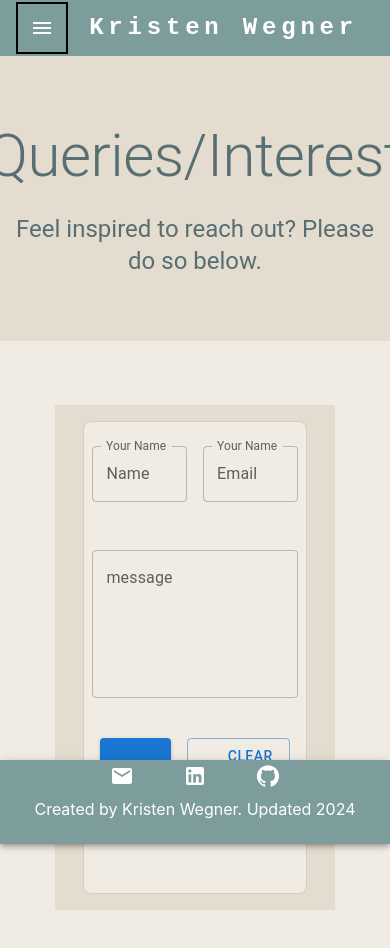
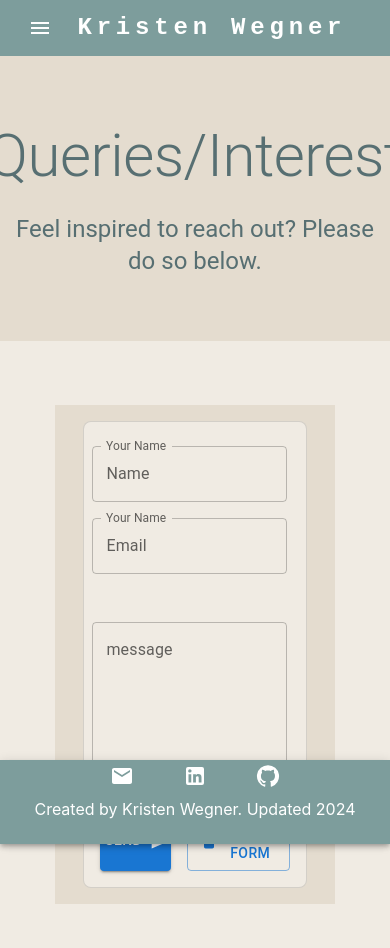
Before and after one commit to klwegner/react-portfolio, a React (Create React App) app: page /contact in a window 390 px wide. Shown: the top 948 px of the page. Built offline with nearby package versions, Linux system fonts and the light colour scheme.

Commit message:
small fixed

```diff
--- a/src/components/Navbar.js
+++ b/src/components/Navbar.js
@@ -51,7 +51,7 @@ const Navbar = () => {
 return (
   <AppBar position="static" sx={{bgcolor:'#7D9D9C'}}>
     <Container maxWidth="100%" sx={{display:'flex'}} >
-    <Toolbar disableGutters sx={{ display: 'flex', width: '100vw', margin: 0, justifyContent: 'space-between'}}>
+    <Toolbar disableGutters sx={{ display: 'flex', width: '100vw', marginRight: '3vw', justifyContent: 'space-between'}}>
 
     {/* shown at large size */}
 
@@ -69,6 +69,7 @@ return (
             letterSpacing: '.3rem',
             color: 'inherit',
             textDecoration: 'none',
+            marginRight:2
           }}
         >
           Kristen Wegner
@@ -77,7 +78,7 @@ return (
 
 {/* hidden at large size */}
 
-        <Box sx={{ border: '2px solid black', display: { xs: 'flex', md: 'none' } }}>
+        <Box sx={{display: { xs: 'flex', md: 'none' } }}>
           <IconButton
             size="large"
             aria-label="account of current user"
--- a/src/pages/ContactPage.js
+++ b/src/pages/ContactPage.js
@@ -1,52 +1,46 @@
-import * as React from 'react';
-import Box from '@mui/material/Box';
-import InputAdornment from '@mui/material/InputAdornment';
-import TextField from '@mui/material/TextField';
+import * as React from "react";
+import Box from "@mui/material/Box";
+import InputAdornment from "@mui/material/InputAdornment";
+import TextField from "@mui/material/TextField";
 import ContactMe from "../components/ContactMe";
-import '../styles/ContactPage.css';
-import { Message } from '@mui/icons-material';
-import Button from '@mui/material/Button';
-import DeleteIcon from '@mui/icons-material/Delete';
-import SendIcon from '@mui/icons-material/Send';
-import Stack from '@mui/material/Stack';
-import Typography from '@mui/material/Typography';
-import Container from '@mui/material/Container';
-import List from '@mui/material/List';
-
-
-
+import "../styles/ContactPage.css";
+import { Message } from "@mui/icons-material";
+import Button from "@mui/material/Button";
+import DeleteIcon from "@mui/icons-material/Delete";
+import SendIcon from "@mui/icons-material/Send";
+import Stack from "@mui/material/Stack";
+import Typography from "@mui/material/Typography";
+import Container from "@mui/material/Container";
+import List from "@mui/material/List";
 
 const ContactPage = () => {
-
- const [message, setMessage] = React.useState('');
-
-
+  const [message, setMessage] = React.useState("");
 
   const style = {
     py: 0,
-  width: '100%',
-  maxWidth: '90%',
+    width: "100%",
+    maxWidth: "90%",
     borderRadius: 2,
-  border: '1px solid',
-  borderColor: 'divider',
-  backgroundColor: '#F0EBE3', //main color
+    border: "1px solid",
+    borderColor: "divider",
+    backgroundColor: "#F0EBE3", //main color
   };
 
-  const style2= {
+  const style2 = {
     p: 2,
-backgroundColor:'#E4DCCF', //creamish green
-    display: 'flex',
-    justifyContent: 'center',
-    width: '100%',
+    backgroundColor: "#E4DCCF", //creamish green
+    display: "flex",
+    justifyContent: "center",
+    width: "100%",
+    height:'auto',
     marginBottom: {
-      xs: '20vw', // for screens smaller than 600px
-      sm: '10vw', // for screens 600px and larger
-    }
-  }
-
+      xs: "20vw", // for screens smaller than 600px
+      sm: "10vw", // for screens 600px and larger
+    },
+  };
 
   const handleSubmit = (event) => {
-let subjectLine = "Let's Connect!"
+    let subjectLine = "Let's Connect!";
     event.preventDefault();
 
     // const { message } = event.target.elements;
@@ -57,12 +51,10 @@ let subjectLine = "Let's Connect!"
 
   return (
     <>
-
       <main>
-
         <Box
           sx={{
-    bgcolor: '#E4DCCF',
+            bgcolor: "#E4DCCF",
             pt: 8,
             pb: 6,
           }}
@@ -78,59 +70,51 @@ let subjectLine = "Let's Connect!"
               Queries/Interest
             </Typography>
             <Typography variant="h5" align="center" color="#576F72" paragraph>
-Feel inspired to reach out? Please do so below.             </Typography>
+              Feel inspired to reach out? Please do so below.
+            </Typography>
           </Container>
         </Box>
 
-
-<Container sx={{ py: 8, maxWidth:'80vw'}}>
-
-
+        <Container sx={{ py: 8, maxWidth: "80vw" }}>
           <Box sx={style2}>
-
             <List sx={style}>
-
-
-
-
-
-
-
-
-
-        <form
-          onSubmit={handleSubmit}
-        >
+              <form onSubmit={handleSubmit}>
                 <div className="nameEmail">
+                  <TextField
+                    label="Your Name"
+                    id="outlined-start-adornment"
+                    sx={{
+                      m: 1,
+                      width: {
+                        xs: "50vw", // for screens smaller than 600px
+                        md: "25vw", // for screens 600px and larger
+                      },
+                    }}
+                    InputProps={{
+                      startAdornment: (
+                        <InputAdornment position="start"> Name</InputAdornment>
+                      ),
+                    }}
+                  />
 
                   <TextField
                     label="Your Name"
                     id="outlined-start-adornment"
-          sx={{ m: 1, width: {
-      xs: '50vw', // for screens smaller than 600px
-      sm: '25vw' // for screens 600px and larger
-    }}}
+                    sx={{
+                      m: 1,
+                      width: {
+                        xs: "50vw", // for screens smaller than 600px
+                        md: "25vw", // for screens 600px and larger
+                      },
+                    }}
                     InputProps={{
-            startAdornment: <InputAdornment position="start"> Name</InputAdornment>,
+                      startAdornment: (
+                        <InputAdornment position="start">Email</InputAdornment>
+                      ),
                     }}
                   />
-
-
-          <TextField
-          label="Your Name"
-          id="outlined-start-adornment"
-          sx={{ m: 1, width: {
-      xs: '50vw', // for screens smaller than 600px
-      sm: '25vw' // for screens 600px and larger
-    }}}
-          InputProps={{
-            startAdornment: <InputAdornment position="start">Email</InputAdornment>,
-          }}
-        />
-
                 </div>
-          <div className="nameEmail" >
-
+                <div className="nameEmail">
                   <TextField
                     id="outlined-textarea"
                     label="message"
@@ -139,39 +123,43 @@ Feel inspired to reach out? Please do so below.             </Typography>
                     rows="5"
                     value={message}
                     onChange={(event) => setMessage(event.target.value)}
-          sx={{ m: 1, width: {
-      xs: '80vw', // for screens smaller than 600px
-      sm: '50vw' // for screens 600px and larger
-    }}}
+                    sx={{
+                      m: 1,
+                      width: '50vw'
+                    }}
                   />
                 </div>
 
-          <Stack direction="row" spacing={2} justifyContent= "center" sx={{ m:2,   paddingBottom: {
-    xs: '20vw', // for screens smaller than 600px
-    sm: '10vw', // for screens 600px and larger
-  }}}>
-<Button variant="contained" endIcon={<SendIcon />} type="submit" name="submit">
+                <Stack
+                  direction="row"
+                  spacing={2}
+                  justifyContent="center"
+                  sx={{
+                    m: 2                  }}
+                >
+                  <Button
+                    variant="contained"
+                    endIcon={<SendIcon />}
+                    type="submit"
+                    name="submit"
+                  >
                     Send
                   </Button>
 
-<Button variant="outlined" startIcon={<DeleteIcon />} type="reset" name="reset" onClick={()=> setMessage('')}>
+                  <Button
+                    variant="outlined"
+                    startIcon={<DeleteIcon />}
+                    type="reset"
+                    name="reset"
+                    onClick={() => setMessage("")}
+                  >
                     Clear Form
                   </Button>
                 </Stack>
               </form>
-
-
-
-
-
-
-
-
-
             </List>
           </Box>
         </Container>
-
       </main>
     </>
   );
--- a/src/styles/ContactPage.css
+++ b/src/styles/ContactPage.css
@@ -13,3 +13,14 @@ display: flex;
 flex-direction: column;
 justify-content: center;
 }
+
+@media screen and (max-width:800px) {
+.nameEmail{
+    margin: 1em 0;
+    display: flex;
+    flex-direction: column;
+    justify-content: center;
+
+}
+
+}
```
Lines whose indentation alone changed are shown as unchanged.
